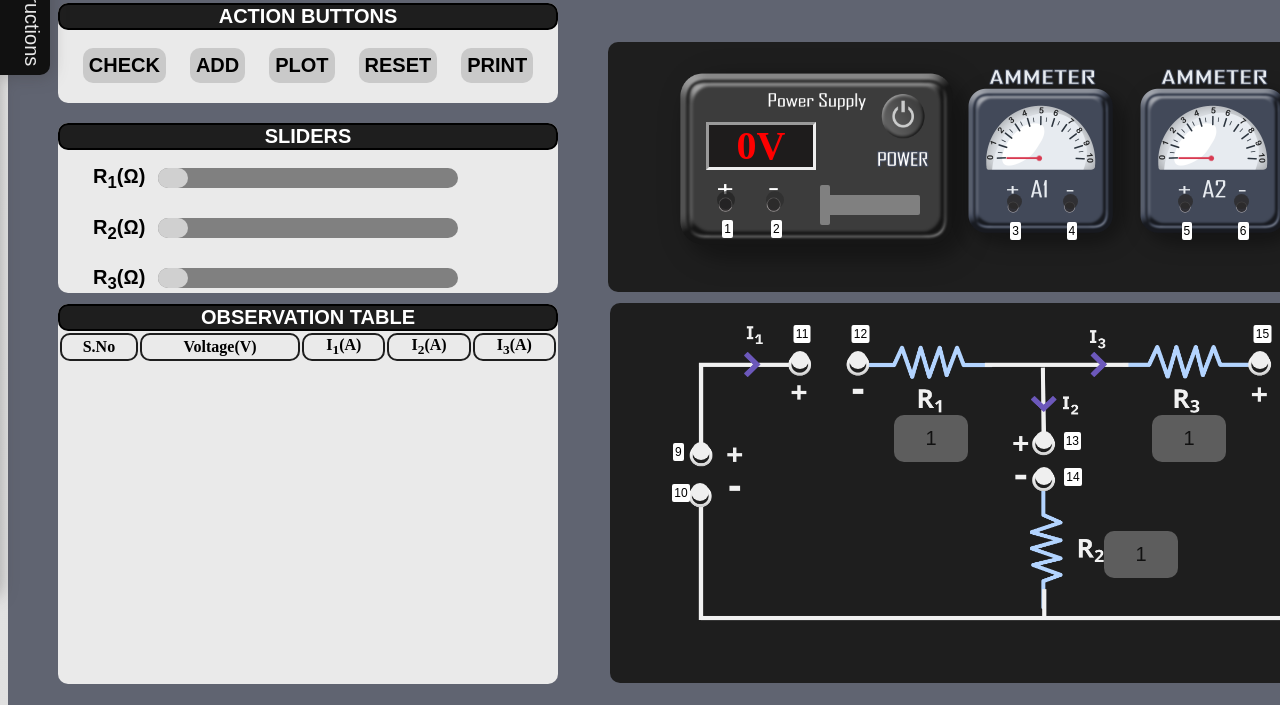
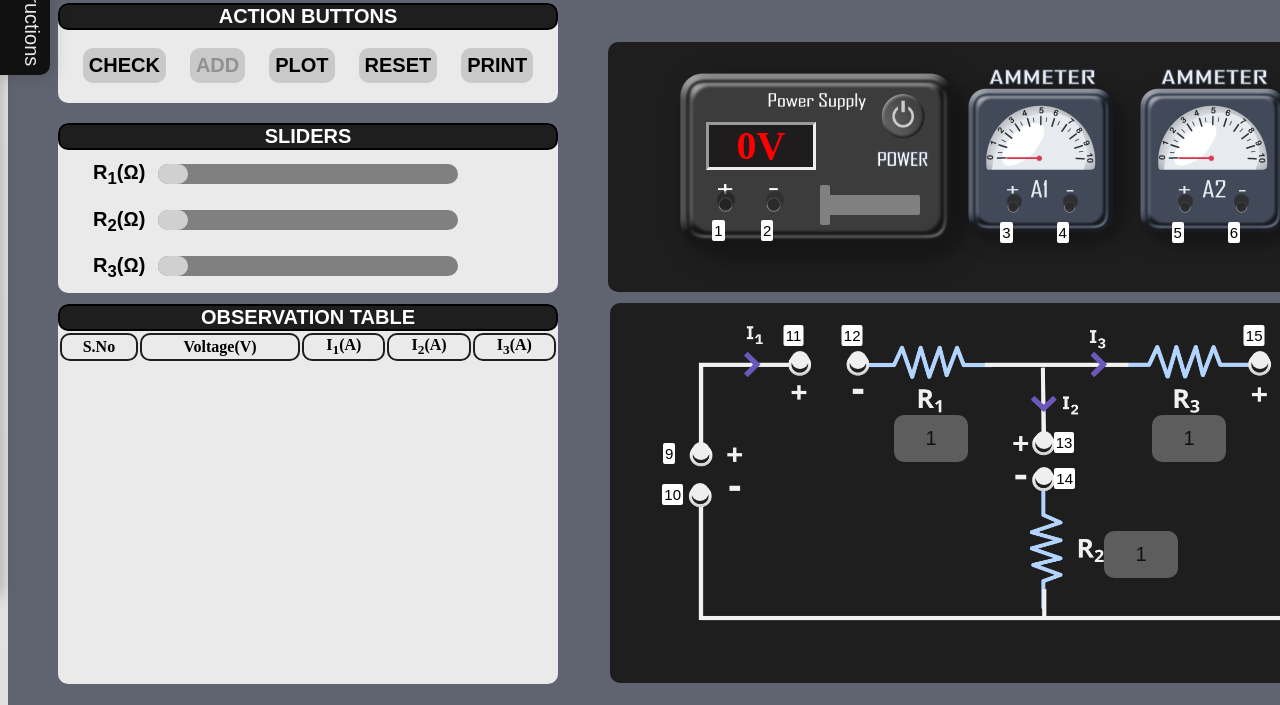
Before and after one commit to virtual-labs/exp-kirchhoff-law-iitr, a plain HTML site: page experiment/simulation/index 2.html in a window 1280 px wide. Shown: the part 95-800 px from the top of the page. Drawn offline with Linux system fonts and the light colour scheme; a script that the page names is missing; a web font is replaced by a local one.

Commit message:
Add files via upload

```diff
--- a/experiment/simulation/index 2.html
+++ b/experiment/simulation/index 2.html
@@ -28,12 +28,9 @@
           color: white;
         }
         </style>
-
     <link rel="stylesheet" href="css/style 2.css">
 </head>
-
 <body>
-
     <div class="container">
         <div class="instructions" id="instTab">
             <div class="insHeading">
@@ -74,13 +71,12 @@
 
         <div class="clear"></div>
 
-
         <div class="control-panel">
 
             <div class="control-panel-buttons">
                 <p style=" color: white; border-radius: 10px; border:2.5px solid black; background-color:#1e1e1e; padding:20px,30px,40px,50px"><b> ACTION BUTTONS</b></p>
                 <button id="check">CHECK</button>
-                <button id="add">ADD</button>
+                <button id="add" disabled="true" >ADD</button>
                 <button id="plot">PLOT</button>
                 <button id="reset">RESET</button>
                 <button id="print" onclick=' window.print();'>PRINT</button>
@@ -90,19 +86,16 @@
         </div>
         <!--CONTROL PANEL ENDS HERE-->
 
-
         <div class="sliders">
             <p style=" color: white; border-radius: 10px; border:2.5px solid black; background-color:#1e1e1e;; padding:20px,30px,40px,50px"><b> SLIDERS</b></p>
 
-            <input type="range" disabled="true" id="r1val" name="r1val" value="1" min="1" max="20" step="0.1">
+            <input style="margin-top: -15px;" type="range" disabled="true" id="r1val" name="r1val" value="1" min="1" max="20" step="0.1">
             <label style="color:black" id = "r1_label"for="r1val">R<sub>1</sub>(&#8486;) </label>
 
-
-            <input type="range" disabled="true" id="r2val" name="r2val" value="1" min="1" max="20" step="0.1">
+            <input style="margin-top: -15px;" type="range" disabled="true" id="r2val" name="r2val" value="1" min="1" max="20" step="0.1">
             <label id = "r2_label" for="r2val">R<sub>2</sub>(&#8486;)</label>
 
-
-            <input type="range" disabled="true" id="r3val" name="r3val" value="1" min="1" max="20" step="0.1">
+            <input style="margin-top: -15px;" type="range" disabled="true" id="r3val" name="r3val" value="1" min="1" max="20" step="0.1">
             <label id = "r3_label" for="r3val" >R<sub>3</sub>(&#8486;)</label>
 
         </div>
@@ -158,25 +151,25 @@
 
                 <allnodes>
                 <div class="node">
-                    <button id="vp"><label onclick="disconnect(0)">1</label></button>
-                    <button id="vn"><label onclick="disconnect(1)">2</label></button>
-                    <button id="v1p"><label onclick="disconnect(2)">3</label></button>
-                    <button id="v1n"><label onclick="disconnect(3)">4</label></button>
-                    <button id="v2p"><label onclick="disconnect(4)">5</label></button>
-                    <button id="v2n"><label onclick="disconnect(5)">6</label></button>
-                    <button id="v3p"><label onclick="disconnect(6)">7</label></button>
-                    <button id="v3n"><label onclick="disconnect(7)">8</label></button>
+                    <button id="vp"><label style="margin-left: -10px; font-size: 15px;width: auto;" onclick="disconnect(0)">1</label></button>
+                    <button id="vn"><label style="margin-left: -10px; font-size: 15px;width: auto;" onclick="disconnect(1)">2</label></button>
+                    <button id="v1p"><label style="margin-left: -10px; font-size: 15px;width: auto;" onclick="disconnect(2)">3</label></button>
+                    <button id="v1n"><label style="margin-left: -10px; font-size: 15px;width: auto;" onclick="disconnect(3)">4</label></button>
+                    <button id="v2p"><label style="margin-left: -10px; font-size: 15px;width: auto;" onclick="disconnect(4)">5</label></button>
+                    <button id="v2n"><label style="margin-left: -10px; font-size: 15px;width: auto;" onclick="disconnect(5)">6</label></button>
+                    <button id="v3p"><label style="margin-left: -10px; font-size: 15px;width: auto;" onclick="disconnect(6)">7</label></button>
+                    <button id="v3n"><label style="margin-left: -10px; font-size: 15px;width: auto;" onclick="disconnect(7)">8</label></button>
                 </div>
                 <div class="node-circuit">
                     <!--  c- refers to the position in the circuit -->
-                    <button id="c-vp"><label id = "label9" onclick="disconnect(8)">9</label></button>
-                    <button id="c-vn"><label id = "label10" onclick="disconnect(9)">10</label></button>
-                    <button id="c-v1p"><label id = "label11" onclick="disconnect(10)">11</label></button>
-                    <button id="c-v1n"><label id = "label12" onclick="disconnect(11)">12</label></button>
-                    <button id="c-v2p"><label id = "label13" onclick="disconnect(12)">13</label></button>
-                    <button id="c-v2n"><label id = "label14" onclick="disconnect(13)">14</label></button>
-                    <button id="c-v3p"><label id = "label15" onclick="disconnect(14)">15</label></button>
-                    <button id="c-v3n"><label id = "label16" onclick="disconnect(15)">16</label></button>
+                    <button id="c-vp"><label style="margin-left: -10px; font-size: 15px;width: auto;" id = "label9" onclick="disconnect(8)">9</label></button>
+                    <button id="c-vn"><label style="margin-left: -10px; font-size: 15px;width: auto;" id = "label10" onclick="disconnect(9)">10</label></button>
+                    <button id="c-v1p"><label style="margin-left: -10px; font-size: 15px;width: auto;" id = "label11" onclick="disconnect(10)">11</label></button>
+                    <button id="c-v1n"><label style="margin-left: -10px; font-size: 15px;width: auto;" id = "label12" onclick="disconnect(11)">12</label></button>
+                    <button id="c-v2p"><label style="margin-left: -10px; font-size: 15px;width: auto;" id = "label13" onclick="disconnect(12)">13</label></button>
+                    <button id="c-v2n"><label style="margin-left: -10px; font-size: 15px;width: auto;" id = "label14" onclick="disconnect(13)">14</label></button>
+                    <button id="c-v3p"><label style="margin-left: -10px; font-size: 15px;width: auto;" id = "label15" onclick="disconnect(14)">15</label></button>
+                    <button id="c-v3n"><label style="margin-left: -10px; font-size: 15px;width: auto;" id = "label16" onclick="disconnect(15)">16</label></button>
                 </div>
                 </allnodes>
 
```
Also changed, not shown: experiment/simulation/index 1.html (+33 -44 lines), experiment/simulation/index.html (line endings or trailing spaces).
